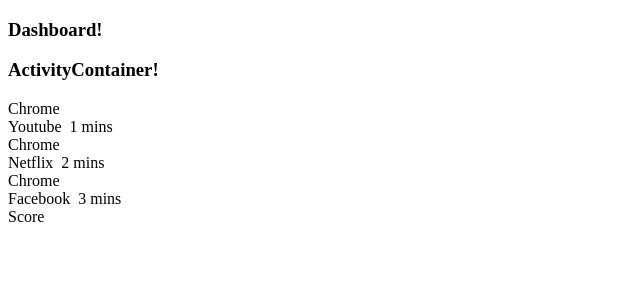
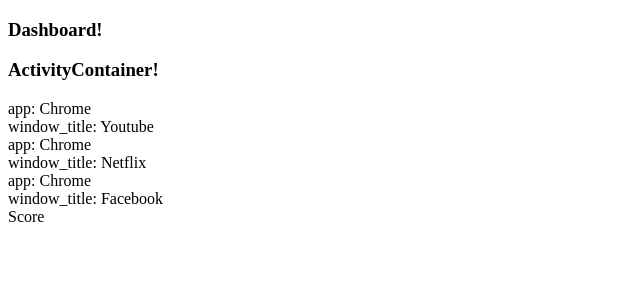
Before and after one commit to weigao10/Thyme.ly, a React app: page / in a window 1280 px wide. Shown: the top 300 px of the page, without its empty margins (0-640 px from the left). Built offline with nearby package versions, Linux system fonts and the light colour scheme; no server answers.

Commit message:
updates homepage on change

```diff
--- a/react-client/src/actions/activityActions.js
+++ b/react-client/src/actions/activityActions.js
@@ -1,4 +1,5 @@
 import { GET_ACTIVITIES, POST_ACTIVITIES, PATCH_ACTIVITY, DELETE_ACTIVITY } from './types';
+import thunk from 'redux-thunk';
 
 export const getActivities = () => (dispatch) => {
   //axios request to db
@@ -7,3 +8,15 @@
   //   payload: data
   // })
 }
+
+// export const postActivities = (data) => {
+//   console.log('data in post', data);
+// }
+
+export const postActivities = (data) => (dispatch) => {
+  console.log('data in post', data.activity);
+  dispatch({
+    type: POST_ACTIVITIES,
+    payload: data.activity
+  })
+}
--- a/react-client/src/components/DashboardView/Activity.jsx
+++ b/react-client/src/components/DashboardView/Activity.jsx
@@ -1,12 +1,13 @@
 import React from 'react';
 
-const Activity = (props) =>
-(<div>
-  {props.activities.activities.map((activity) => {
-    return <div>{activity.app} <br/>
-                {activity.title} &nbsp;
-                {activity.duration} mins</div>
+const Activity = ({activities}) => {
+  console.log('activities in activity.jsx', activities)
+return (<div>
+  {activities.activities.map((activity) => {
+    return <div>app: {activity.app} <br/>
+                window_title: {activity.title} &nbsp;
+                </div>
   })}
-</div>)
+</div>)}
 
 export default Activity;
--- a/react-client/src/components/DashboardView/ActivityGroup.jsx
+++ b/react-client/src/components/DashboardView/ActivityGroup.jsx
@@ -1,8 +1,10 @@
 import React from 'react';
 import Activity from './Activity.jsx'
 
-const ActivityGroup = (props) => (<div>
+const ActivityGroup = (props) => {
+  // console.log('props', props.data.activities)
+  return (<div>
   <Activity activities={props.activities}/>
-</div>)
+</div>)}
 
 export default ActivityGroup;
--- a/react-client/src/containers/ActivityContainer.jsx
+++ b/react-client/src/containers/ActivityContainer.jsx
@@ -13,7 +13,7 @@
     return (
       <div>
         <h3> ActivityContainer! </h3>
-        <ActivityGroup activities={this.props.activities}/>
+        <ActivityGroup activities={this.props.activities} data={this.props.data}/>
       </div>
     )
   }
@@ -24,4 +24,3 @@
 })
 
 export default connect(mapStateToProps, { getActivities })(ActivityContainer)
-// export default ActivityContainer;
--- a/react-client/src/containers/DashboardView.jsx
+++ b/react-client/src/containers/DashboardView.jsx
@@ -1,17 +1,17 @@
 import { withRouter } from 'react-router-dom';
+import { connect } from 'react-redux';
 import ReactDOM from 'react-dom';
 import React from 'react';
 import io from 'socket.io-client';
 window.io = io;
 
+import { postActivities } from '../actions/activityActions'
 import ActivityContainer from './ActivityContainer.jsx';
 import ProductivityScore from '../components/DashboardView/ProductivityScore.jsx';
 
 class DashboardView extends React.Component {
   constructor(props) {
     super(props);
-    this.state = {
-    }
     this.connectSocket = this.connectSocket.bind(this);
   }
 
@@ -23,8 +23,10 @@
     this.socket = window.io.connect('http://127.0.0.1:3000/');
     console.log('connected to socket!');
     this.socket.on('new activity', (data) => {
+
       console.log('getting new activity!');
       console.log(data);
+      this.props.postActivities(data);
     });
   }
 
@@ -32,11 +34,20 @@
     return (
       <div>
         <h3> Dashboard! </h3>
-        <ActivityContainer />
+        <ActivityContainer activities={this.props.activities}/>
         <ProductivityScore />
       </div>
     )
   }
 }
 
-export default withRouter(DashboardView);
+const mapStateToProps = state => ({
+  activities: state.activities
+})
+
+const mapDispatchToProps = dispatch => ({
+  postActivities: postActivities
+})
+
+// export default withRouter(DashboardView);
+export default connect(mapDispatchToProps, {postActivities}) (withRouter (DashboardView))
--- a/react-client/src/reducers/activityReducer.js
+++ b/react-client/src/reducers/activityReducer.js
@@ -5,8 +5,7 @@
     {'app': 'Chrome', 'title': 'Youtube', 'duration': '1'},
     {'app': 'Chrome', 'title': 'Netflix', 'duration': '2'},
     {'app': 'Chrome', 'title': 'Facebook', 'duration': '3'},
-  ],
-  activity: {}
+  ]
 }
 
 export default function (state = initialState, action) {
@@ -14,7 +13,12 @@
     case GET_ACTIVITIES:
       return {
         ...state,
-        activities: action.payload
+        activities: [... state.activities, action.payload]
+      }
+    case POST_ACTIVITIES:
+      return {
+        ...state,
+        activities: [... state.activities, action.payload]
       }
     default:
       return state;
```
Also changed, not shown: database/index.js (+6 -6 lines).
